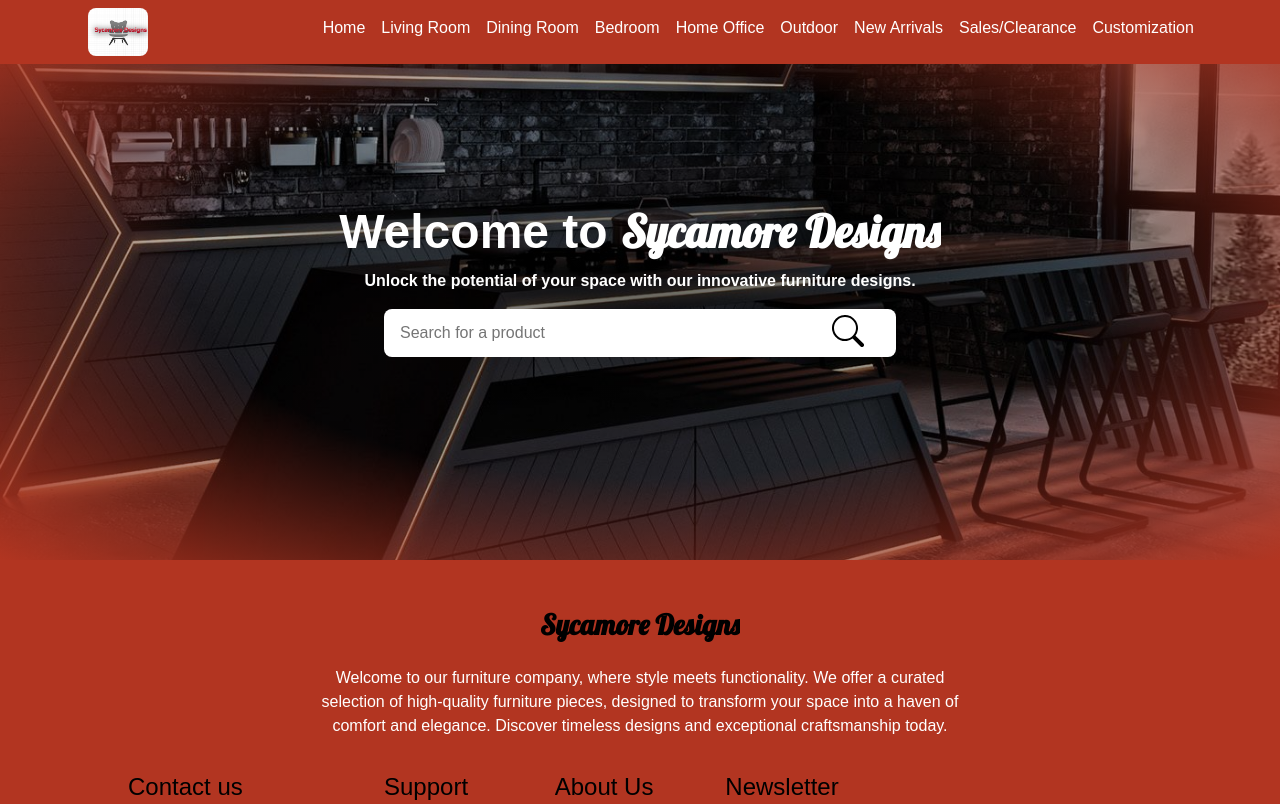
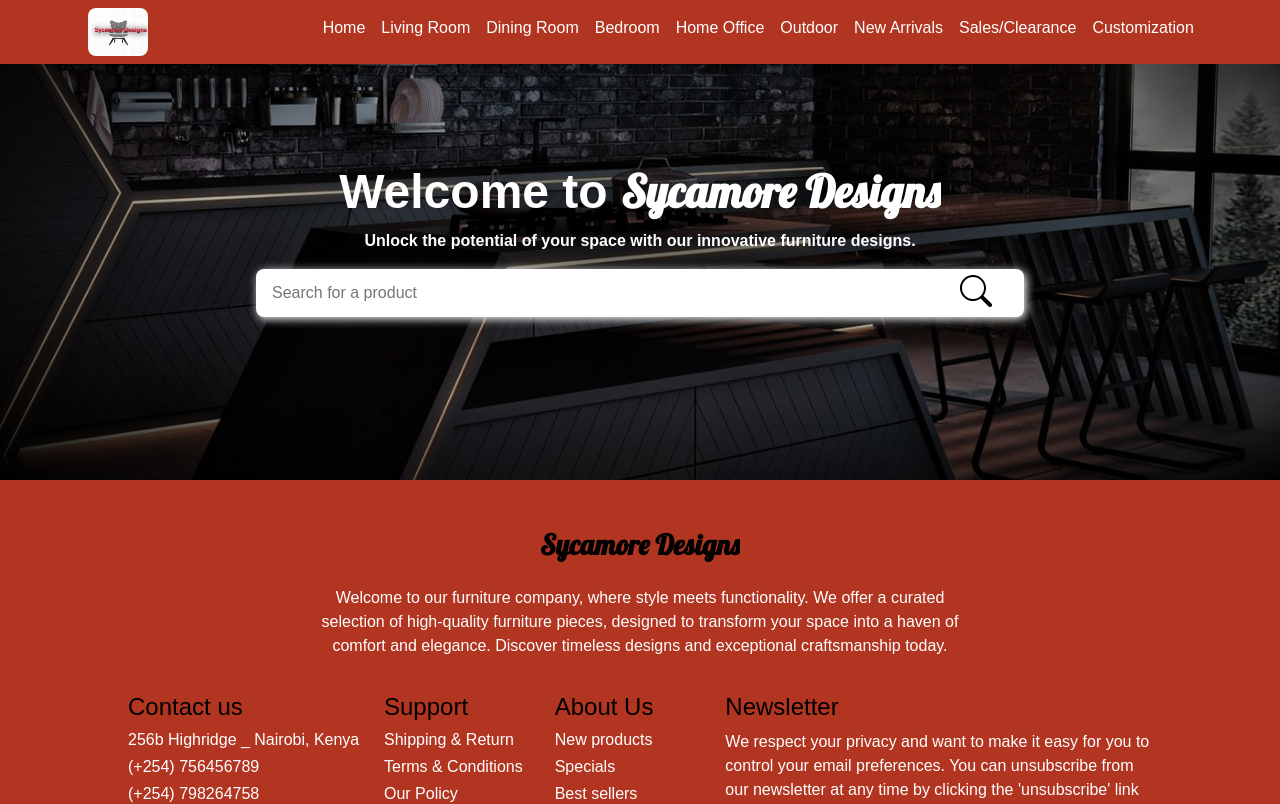
Before and after one commit to Roche001/FurniFusion, a React (Create React App) app: page / in a window 1280 px wide. Shown: the top 804 px of the page. Built offline with nearby package versions, Linux system fonts and the light colour scheme; a web font is replaced by a local one.

Commit message:
update changes

```diff
--- a/src/components/home/Home.css
+++ b/src/components/home/Home.css
@@ -1,6 +1,6 @@
 @import url("https://fonts.googleapis.com/css2?family=Lobster&display=swap");
 .home-banner {
-  background: radial-gradient(rgba(0, 0, 0, 0.6), rgba(0, 0, 0, 0.3), #b23521),
+  background: radial-gradient(rgba(0, 0, 0, 0.6), rgba(0, 0, 0, 0.3), #000000),
     url("../../images/Modern.jpeg");
   background-repeat: no-repeat;
   background-size: cover;
@@ -8,8 +8,8 @@
   display: flex;
   align-items: center;
   justify-content: center;
-  height: 70vh;
-  width: 100vw;
+  height: 60dvh;
+  width: 100dvw;
 }
 .home-banner {
   display: flex;
@@ -34,11 +34,12 @@
   align-items: center;
   justify-content: space-between;
   height: 3rem;
-  width: 40vw;
+  width: 60dvw;
   border-radius: 0.5rem;
   background: #ffffff;
   padding-left: 0.5rem;
   padding-right: 2rem;
+  box-shadow: 2px 2px 10px #ffffff;
 }
 .home-input h4 {
   color: #000000;
@@ -51,11 +52,11 @@
     text-align: center;
   }
   .home-input {
-    width: 95vw;
+    width: 95dvw;
   }
 }
-@media screen and (min-width: 601px) and (max-width: 900px) {
+@media screen and (min-width: 601px) {
   .home-input {
-    width: 75vw;
+    width: 60dvw;
   }
 }
```
